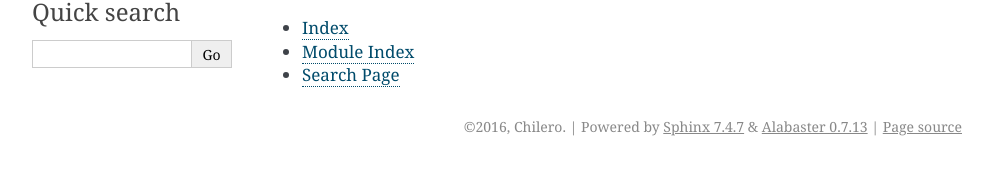
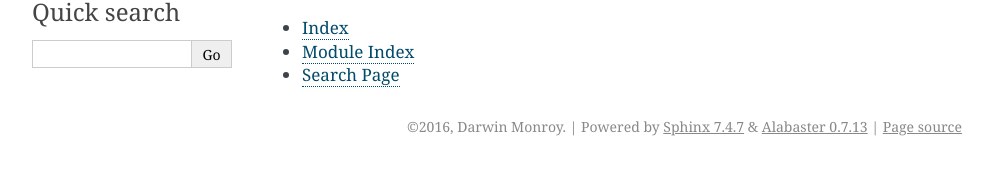
Before and after one commit to dmonroy/chilero, a Sphinx documentation site: the page built from docs/index.rst, in a window 1280 px wide. Shown: the part 250-425 px from the top of the page, without its empty margins (148-1140 px from the left). Built offline with Sphinx 7.4.7, drawn with Linux system fonts in a browser that asks for light colours; formulas are drawn with MathJax 3.

Commit message:
remove sphinx's imgmath extension, updates author

```diff
--- a/docs/conf.py
+++ b/docs/conf.py
@@ -35,7 +35,6 @@
     'sphinx.ext.intersphinx',
     'sphinx.ext.todo',
     'sphinx.ext.coverage',
-    'sphinx.ext.imgmath',
     'sphinx.ext.githubpages',
 ]
 
@@ -57,8 +56,8 @@
 
 # General information about the project.
 project = 'Chilero'
-copyright = '2016, Chilero'
-author = 'Chilero'
+copyright = '2016, Darwin Monroy'
+author = 'Darwin Monroy'
 
 # The version info for the project you're documenting, acts as replacement for
 # |version| and |release|, also used in various other places throughout the
```
